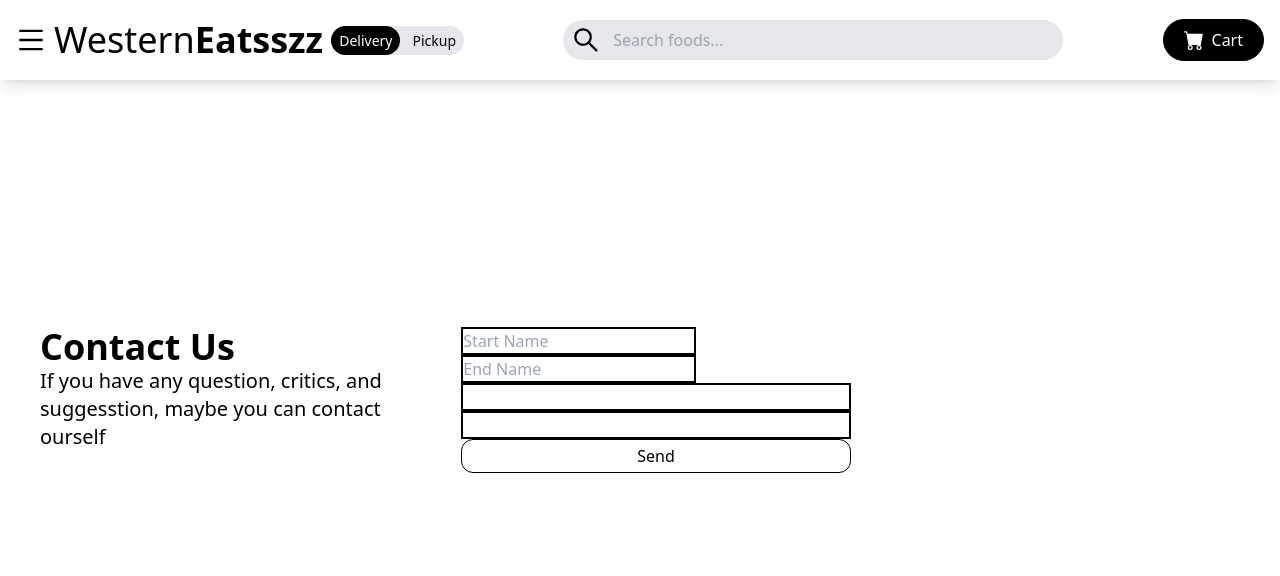
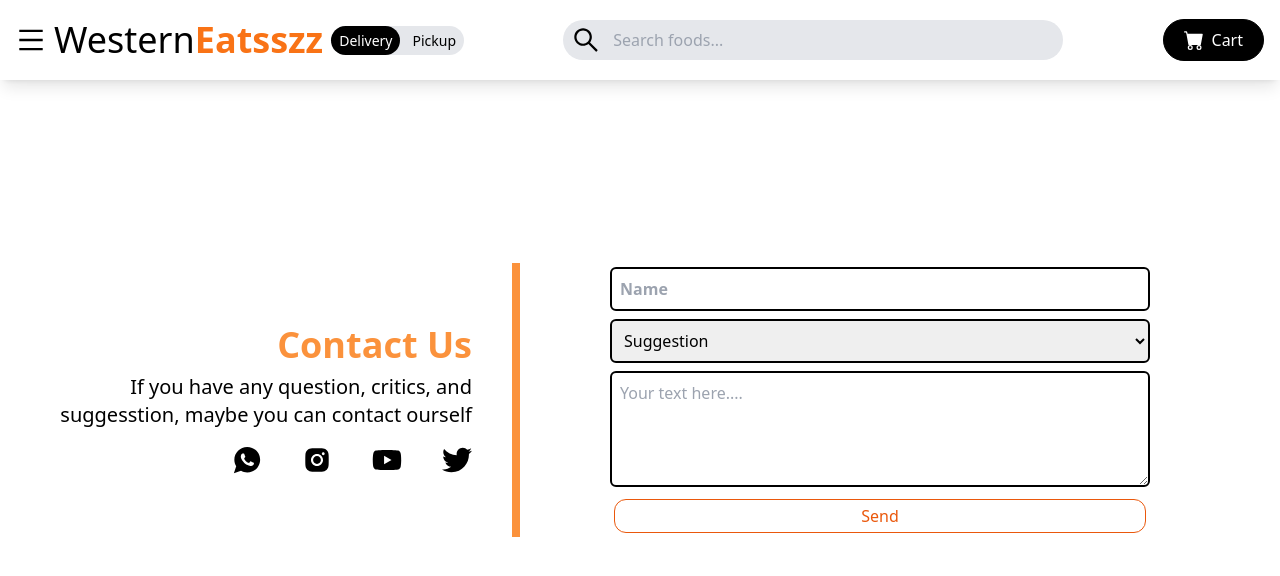
Before and after one commit to mferdinandr/WeternEatsszz, a React (Vite) app: page /contactus in a window 1280 px wide. Shown: the top 576 px of the page. Built offline with nearby package versions, Linux system fonts and the light colour scheme.

Commit message:
feat - contactus

```diff
--- a/src/components/Fragments/ContactUs/ContactUs.jsx
+++ b/src/components/Fragments/ContactUs/ContactUs.jsx
@@ -1,35 +1,61 @@
+import { IoLogoWhatsapp } from 'react-icons/io';
+import { AiFillInstagram } from 'react-icons/ai';
+import { FaYoutube, FaTwitter } from 'react-icons/fa';
+
 const Contact = () => {
   return (
-    <div className="grid grid-cols-1 lg:grid-cols-3 h-screen content-center px-10 gap-16">
+    <div className="grid grid-cols-1 lg:grid-cols-5 h-screen content-center px-10 sm:mt-0 mt-10">
       {/*Contact Us */}
-      <div>
-        <h1 className="font-bold text-4xl">Contact Us</h1>
+      <div className="lg:text-end border-8 border-r-orange-400 pr-10 border-y-0 border-l-0 col-span-2 flex flex-col justify-center">
+        <h1 className="font-bold text-4xl text-orange-400 mb-2 ">Contact Us</h1>
         <p className="text-xl">
           If you have any question, critics, and suggesstion, maybe you can
           contact ourself
         </p>
+        <div className="flex gap-10 mt-4 ml-4 lg:justify-end">
+          <a href="">
+            <IoLogoWhatsapp
+              size={30}
+              className="hover:cursor-pointer hover:text-green-500"
+            />
+          </a>
+          <a href="">
+            <AiFillInstagram
+              size={30}
+              className="hover:cursor-pointer hover:text-rose-600"
+            />
+          </a>
+          <a href="">
+            <FaYoutube
+              size={30}
+              className="hover:cursor-pointer hover:text-red-600"
+            />
+          </a>
+          <a href="">
+            <FaTwitter
+              size={30}
+              className="hover:cursor-pointer hover:text-blue-600"
+            />
+          </a>
+        </div>
       </div>
 
       {/* Form */}
-      <div className="w-1/2 col-span-2">
-        <form action="" className="flex flex-col">
-          <div>
-            <input
-              type="text"
-              className="border-2 border-black"
-              placeholder="Start Name"
-            />
-            <input
-              type="text"
-              className="border-2 border-black"
-              placeholder="End Name"
-            />
-          </div>
-          <input type="text" className="border-2 border-black" />
-          <input type="text" className="border-2 border-black" />
-          <button>
-            Send
-          </button>
+      <div className="w-full col-span-3 pt-5 mx-auto sm:w-3/4 lg:pt-1">
+        <form action="" className="flex flex-col gap-2">
+          <input
+            type="text"
+            className="border-2 border-black p-2 rounded-md font-semibold"
+            placeholder="Name"
+          />
+          <select name="" id="" className='border-2 border-black p-2 rounded-md'>
+            <option value="">Suggestion</option>
+            <option value="">Critic</option>
+            <option value="">Ask</option>
+            <option value="">Etc</option>
+          </select>
+          <textarea type="text" rows={4} className="border-2 border-black p-2 rounded-md" placeholder='Your text here....'/>
+          <button className='m-1 border-orange-600 text-orange-600 hover:bg-orange-600 hover:text-white'>Send</button>
         </form>
       </div>
     </div>
--- a/src/components/Fragments/Navbar/Navbar.jsx
+++ b/src/components/Fragments/Navbar/Navbar.jsx
@@ -55,7 +55,7 @@ const Navbar = () => {
           className="text-xl sm:text-xl lg:text-4xl px-2 border-0"
           onClick={handleRouterHome}
         >
-          Western<span className="font-bold">Eatsszz</span>
+          Western<span className="font-bold text-orange-500">Eatsszz</span>
         </button>
         <div className="hidden lg:flex items-center bg-gray-200 rounded-full  text-[14px]">
           <p className="bg-black text-white rounded-full p-1 px-2 mr-1">
```
